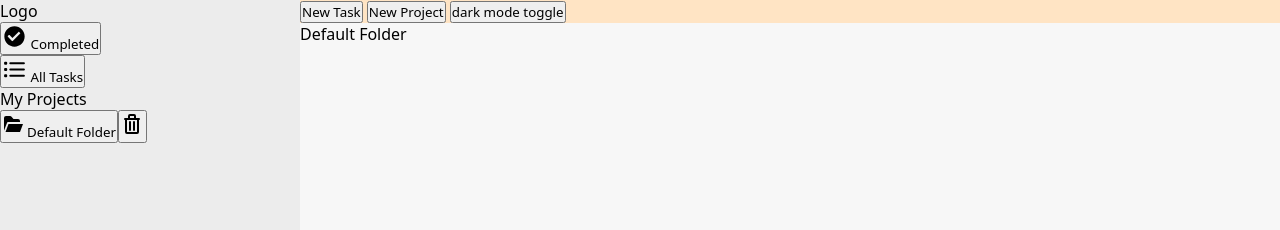
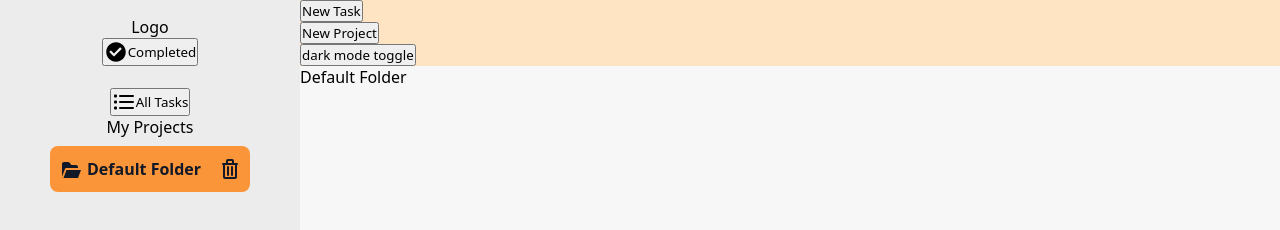
Before and after one commit to Mathew-Theberge/Todo-List, a website built with webpack: page src/template.html in a window 1280 px wide. Built offline with nearby package versions, Linux system fonts and the light colour scheme.

Commit message:
Add highlighting of current project folder

```diff
--- a/src/DOM-manipulation.js
+++ b/src/DOM-manipulation.js
@@ -44,7 +44,20 @@ export function displayCurrentFolder(folderName) {
     })
     filteredTasks.forEach((task) => renderTaskObj(task))
     projectName.textContent = folderName
+    highlightFolder(folderName)
 }
+
+function highlightFolder(folderName) {
+    folders.childNodes.forEach((node => {
+        if (node.firstChild.textContent === folderName) {
+            folders.childNodes.forEach((node) => {
+                node.classList.remove("active")
+            })
+            node.classList.add("active")
+        }
+    }))
+}
+
 
 export function updateDisplay() {
     displayCurrentFolder(allTasksArray[allTasksArray.length - 1].folder)
@@ -163,7 +176,7 @@ export function renderFolderBtns(manualCallback = false) {
 
         svgTrashCan.append(pathTrashCan)
 
-
+        container.classList.add("folderContainer")
         deleteBtn.append(svgTrashCan)
         projectBtn.append(svgFolder, folder.name)
         const removedSpaces = folder.name.replace(/ /g, "")
--- a/src/eventListener-logic.js
+++ b/src/eventListener-logic.js
@@ -66,11 +66,7 @@ export function deleteFolder(folderName) {
     } else if (projectName.textContent === "All Tasks") {
         displayAllTasksFolder()
     } else {
-        if (allTasksArray.length > 0) {
-            updateDisplay()
-        } else {
-            displayCurrentFolder(allFoldersArray[allFoldersArray.length -1].name)
-        }
+        displayCurrentFolder(allFoldersArray[allFoldersArray.length -1].name)
     }
     updateStorage()
 }
--- a/src/folder-logic.js
+++ b/src/folder-logic.js
@@ -14,8 +14,10 @@ export function createFolderObj() {
     const formData = new FormData(newProjectForm)
 	const formDataObj = Object.fromEntries(formData)
     const project = new Folder(formDataObj.project_name)
-    if(isDuplicateName(formDataObj.project_name)) {
+    if(isDuplicateName(formDataObj.project_name.trim())) {
         alert("Cannot have duplicate folder names")
+    } else if (!formDataObj.project_name.trim()) {
+        alert("Folder Name Cannot be empty")
     } else {
         allFoldersArray.push(project)
     }
--- a/src/index.js
+++ b/src/index.js
@@ -51,6 +51,7 @@ if (localStorage.length === 0) {
 }
 
 
+
 export function updateStorage() {
     localStorage.setItem("taskArray", JSON.stringify(allTasksArray))
     localStorage.setItem("folderArray", JSON.stringify(allFoldersArray))
--- a/src/style.css
+++ b/src/style.css
@@ -15,13 +15,15 @@
     --clr-text: #111827;
     --clr-dark: #ececec;
     --clr-primary: #fa9639;
+    --clr-primary-semi-transparent:#fa963970;
     --clr-accent: #f7f7f7;
 }
 
 .darkmode {
-    --clr-text: #e5e7eb;
+    --clr-text: #d7dce6;
     --clr-dark: #111827;
     --clr-primary: #ad9dec;
+    --clr-primary-semi-transparent:#ad9dec70;
     --clr-accent: #1f2937;
 }
 
@@ -42,8 +44,8 @@ body {
 }
 
 svg {
-	width: 25px;
-	height: 25px;
+	width: 24px;
+	height: 24px;
 }
 
 #header {
@@ -64,7 +66,7 @@ dialog {
 }
 
 
-/* task card priority styles */
+/* style classes add via javascript */
 
 .low {
     background-color: rgb(157, 253, 157);
@@ -78,7 +80,67 @@ dialog {
     background-color: rgb(252, 123, 123);
 }
 
+.active {
+    background-color: var(--clr-primary);
+}
+
+.folders .active:hover{
+    background-color: var(--clr-primary);
+}
+
 /* sidebar styling */
+
+
+    #sidebar {
+        display: flex;
+        flex-direction: column;
+        padding: 1rem;
+        align-items: center;
+    }
+
+
+    button {
+        display: flex;
+        align-items: center;
+        outline: none;
+    }
+
+
+    .folderContainer {
+        display: flex;
+        justify-content: space-between;
+        align-items: center;
+        width: 200px;
+        margin-top: 0.5rem;
+        border-radius: 8px;
+    }
+
+    .folderContainer:hover {
+        background-color: var(--clr-primary-semi-transparent);
+    }
+
+
+    .folderContainer button {
+        border: none;
+        background-color: #00000000;
+        padding-right: 8px;
+        color: var(--clr-text);
+        font-size: 1rem;
+        font-weight: bold;
+        overflow-wrap: anywhere;
+    }
+
+    .folderContainer button:first-child {
+        background-color: #00000000;
+        flex-grow: 1;
+        padding: 10px;
+    }
+
+    .folderContainer button:first-child svg {
+        flex-shrink: 0;
+        margin-right: 3px;
+        margin-top: 2px;
+    }
 
 
 
--- a/src/template.html
+++ b/src/template.html
@@ -45,7 +45,7 @@
             <h2>Create New Project</h2>
             <div>
                 <label for="projectName">Project Name</label>
-                <input type="text" name="project_name" id="projectName" required>
+                <input type="text" name="project_name" id="projectName" required maxlength="30">
             </div>
             <button>Submit</button>
             <button type="button" class="projectCancelBtn">Cancel</button>
```
